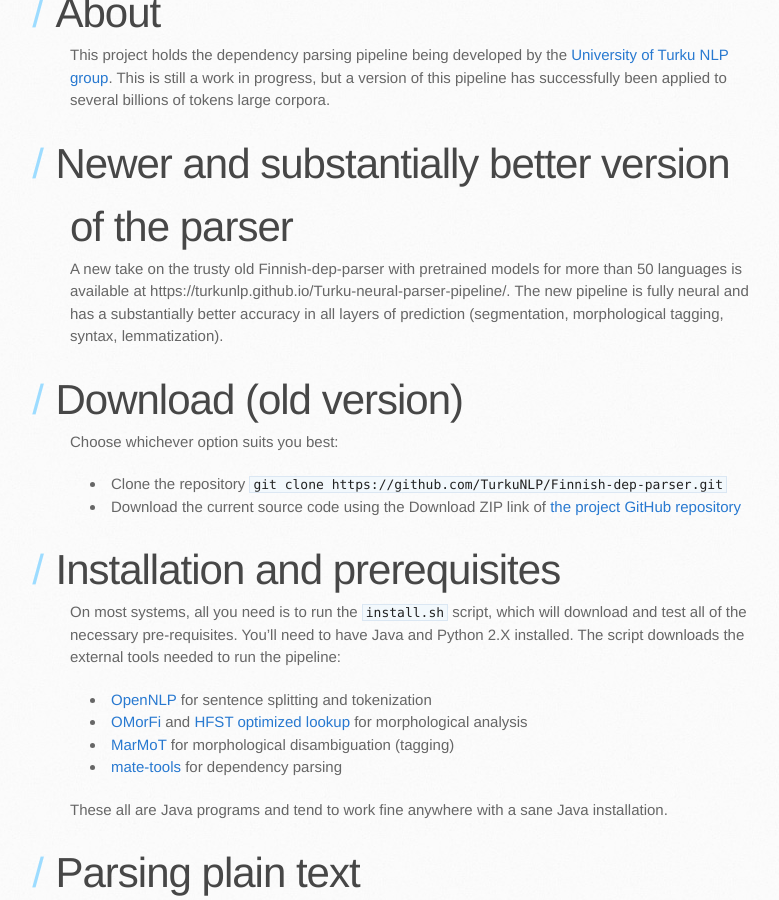
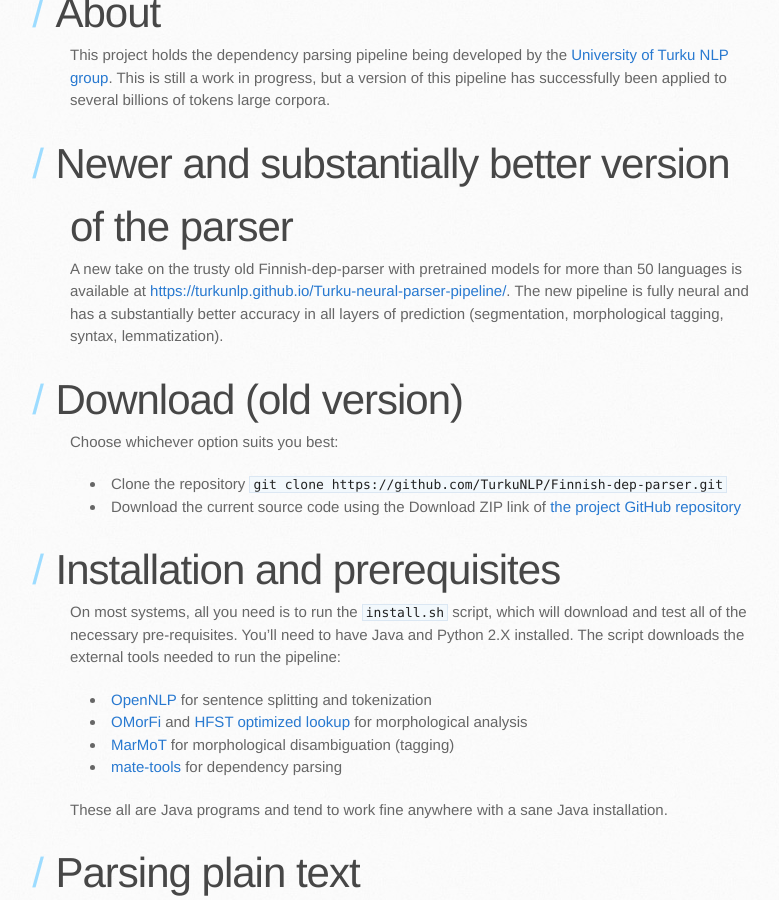
Before and after one commit to TurkuNLP/Finnish-dep-parser, a Jekyll site: the page built from index.md, in a window 1280 px wide and 900 px high, scrolled down 379 px. Shown: the whole window, without its empty margins (100-879 px from the left). Built offline with Jekyll 4.4.1, drawn with Linux system fonts in a browser that asks for light colours; part of the change alters nothing that is shown.

```diff
--- a/index.md
+++ b/index.md
@@ -9,7 +9,7 @@ This project holds the dependency parsing pipeline being developed by the [Unive
 
 # Newer and substantially better version of the parser
 
-A new take on the trusty old Finnish-dep-parser with pretrained models for more than 50 languages is available at https://turkunlp.github.io/Turku-neural-parser-pipeline/. The new pipeline is fully neural and has a substantially better accuracy in all layers of prediction (segmentation, morphological tagging, syntax, lemmatization).
+A new take on the trusty old Finnish-dep-parser with pretrained models for more than 50 languages is available at [https://turkunlp.github.io/Turku-neural-parser-pipeline/](https://turkunlp.github.io/Turku-neural-parser-pipeline/). The new pipeline is fully neural and has a substantially better accuracy in all layers of prediction (segmentation, morphological tagging, syntax, lemmatization).
 
 # Download (old version)
 
```
